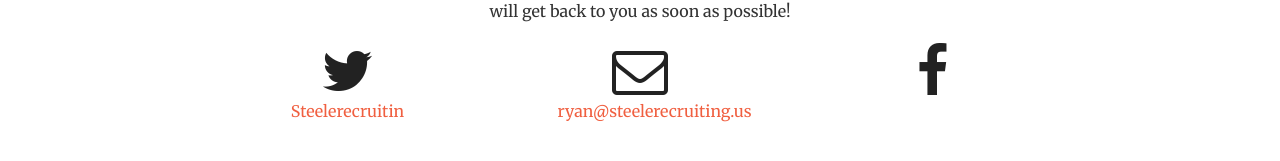
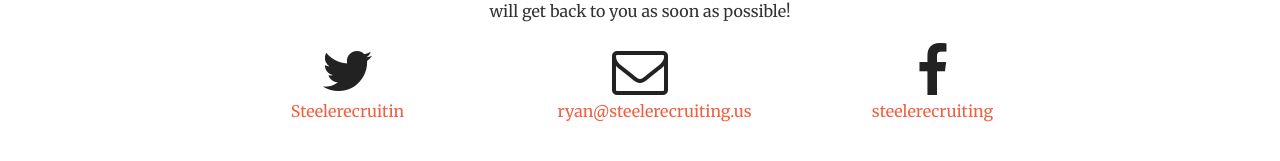
Before and after one commit to steelerecruiting/steele-recruiting, a Jekyll site: the page built from index.html, in a window 1280 px wide and 900 px high, scrolled down 1981 px. Shown: the part 657-818 px from the top of the window. Built offline with Jekyll 4.4.1, drawn with Linux system fonts in a browser that asks for light colours.

Commit message:
added the steele recruiting user name for facebook

```diff
--- a/_config.yml
+++ b/_config.yml
@@ -6,7 +6,7 @@ baseurl: "" # the subpath of your site, e.g. /blog/
 url: "" # the base hostname & protocol for your site
 
 twitter_username: Steelerecruitin
-github_username:
+facebook_username: steelerecruiting
 
 # Build settings
 markdown: kramdown
```
